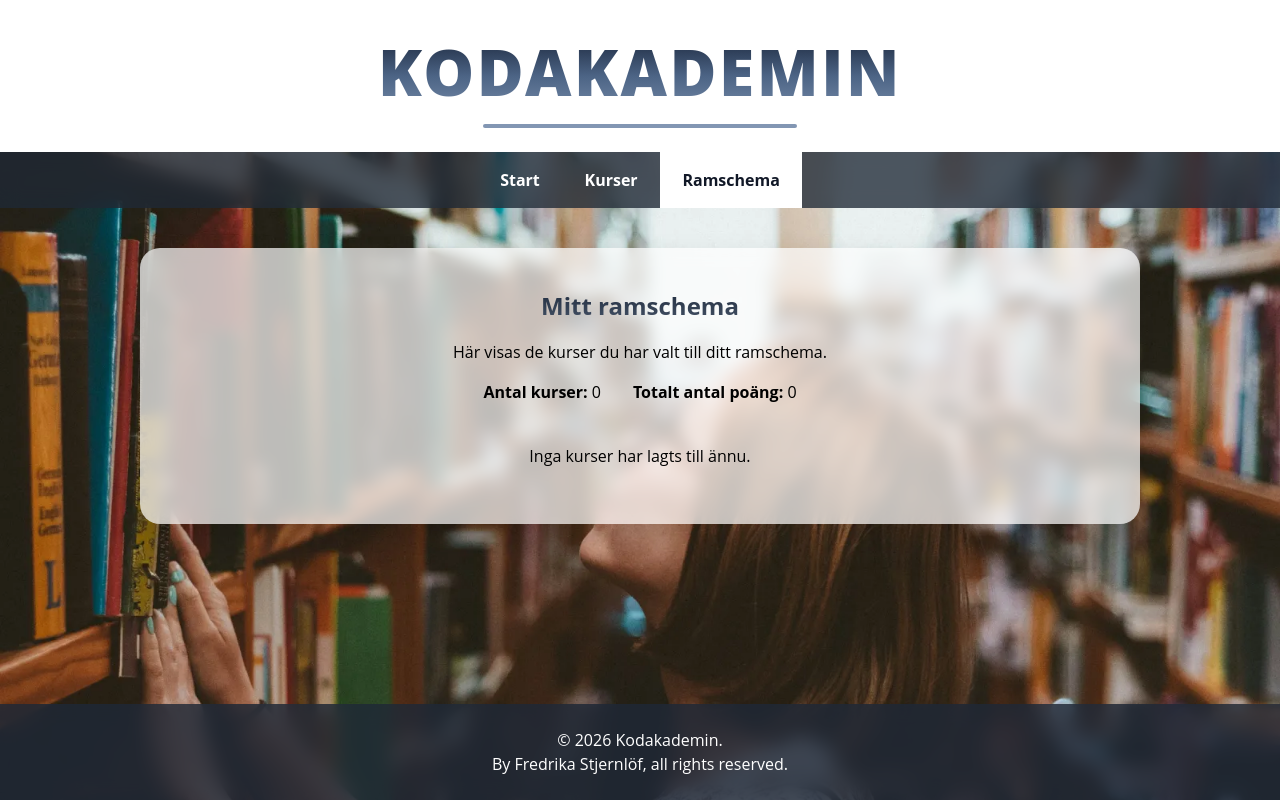
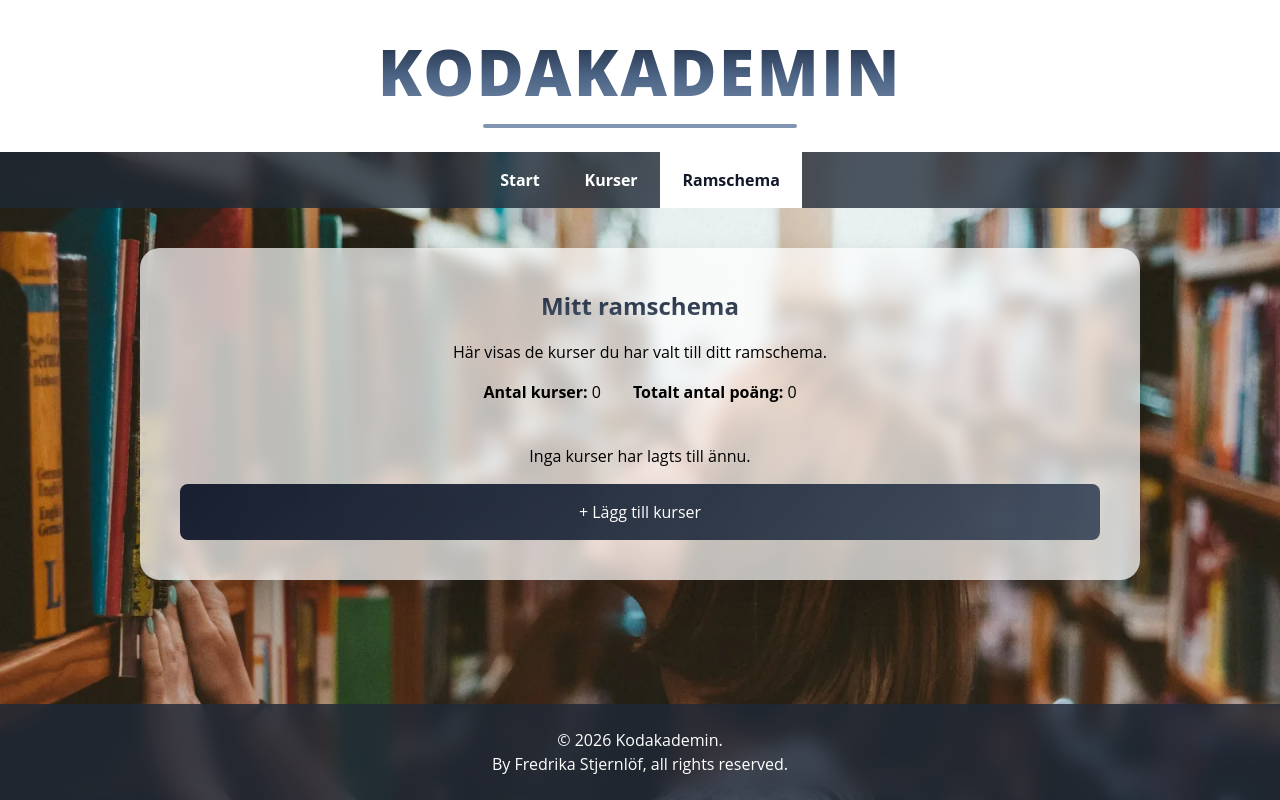
Before and after one commit to fredrikastjernlof/Kodakademin, an Angular app: page /ramschema in a window 1280 px wide. Built offline with nearby package versions, Linux system fonts and the light colour scheme.

Commit message:
Add link and styling  to add new courses

```diff
--- a/src/app/pages/schedule/schedule.html
+++ b/src/app/pages/schedule/schedule.html
@@ -30,9 +30,8 @@
                     <p><span>Kursplan: </span>
                         <a class="course-link" [href]="course.syllabus" target="_blank" rel="noopener noreferrer"
                             [attr.aria-label]="course.courseName + ', kurskod ' + course.courseCode + ', öppnas i ny flik'">
-                            Visa kursplan <svg class="external-icon" xmlns="http://www.w3.org/2000/svg"
-                                width="16" height="16" viewBox="0 0 24 24" fill="none" stroke="currentColor"
-                                stroke-width="2">
+                            Visa kursplan <svg class="external-icon" xmlns="http://www.w3.org/2000/svg" width="16"
+                                height="16" viewBox="0 0 24 24" fill="none" stroke="currentColor" stroke-width="2">
                                 <path d="M18 13v6a2 2 0 0 1-2 2H5a2 2 0 0 1-2-2V8a2 2 0 0 1 2-2h6" />
                                 <polyline points="15 3 21 3 21 9" />
                                 <line x1="10" y1="14" x2="21" y2="3" />
@@ -49,4 +48,5 @@
         </ul>
     </section>
     }
+    <a class="add-courses" routerLink="/kurser">+ Lägg till kurser</a>
 </section>
--- a/src/app/pages/schedule/schedule.scss
+++ b/src/app/pages/schedule/schedule.scss
@@ -14,8 +14,8 @@
 }
 
 .page-intro {
-  margin-inline: auto;
-  text-align: center;
+    margin-inline: auto;
+    text-align: center;
 }
 
 .schedule-summary {
@@ -121,6 +121,22 @@
     cursor: pointer;
 }
 
+.add-courses {
+  display: block;
+  margin-top: auto;
+  padding: 1rem;
+  border-radius: 0.5rem;
+  background: linear-gradient(
+    135deg,
+    rgb(15 23 42 / 0.95),
+    rgb(30 41 59 / 0.92),
+    rgb(51 65 85 / 0.88)
+  );
+  color: white;
+  text-align: center;
+  text-decoration: none;
+  cursor: pointer;
+}
 
 @media (min-width: 580px) {
 
--- a/src/app/pages/schedule/schedule.ts
+++ b/src/app/pages/schedule/schedule.ts
@@ -1,9 +1,10 @@
 import { Component, inject } from '@angular/core';
 import { ScheduleService } from '../../services/schedule.service';
+import { RouterLink } from '@angular/router';
 
 @Component({
   selector: 'app-schedule',
-  imports: [],
+  imports: [ RouterLink ],
   templateUrl: './schedule.html',
   styleUrl: './schedule.scss',
 })
```
